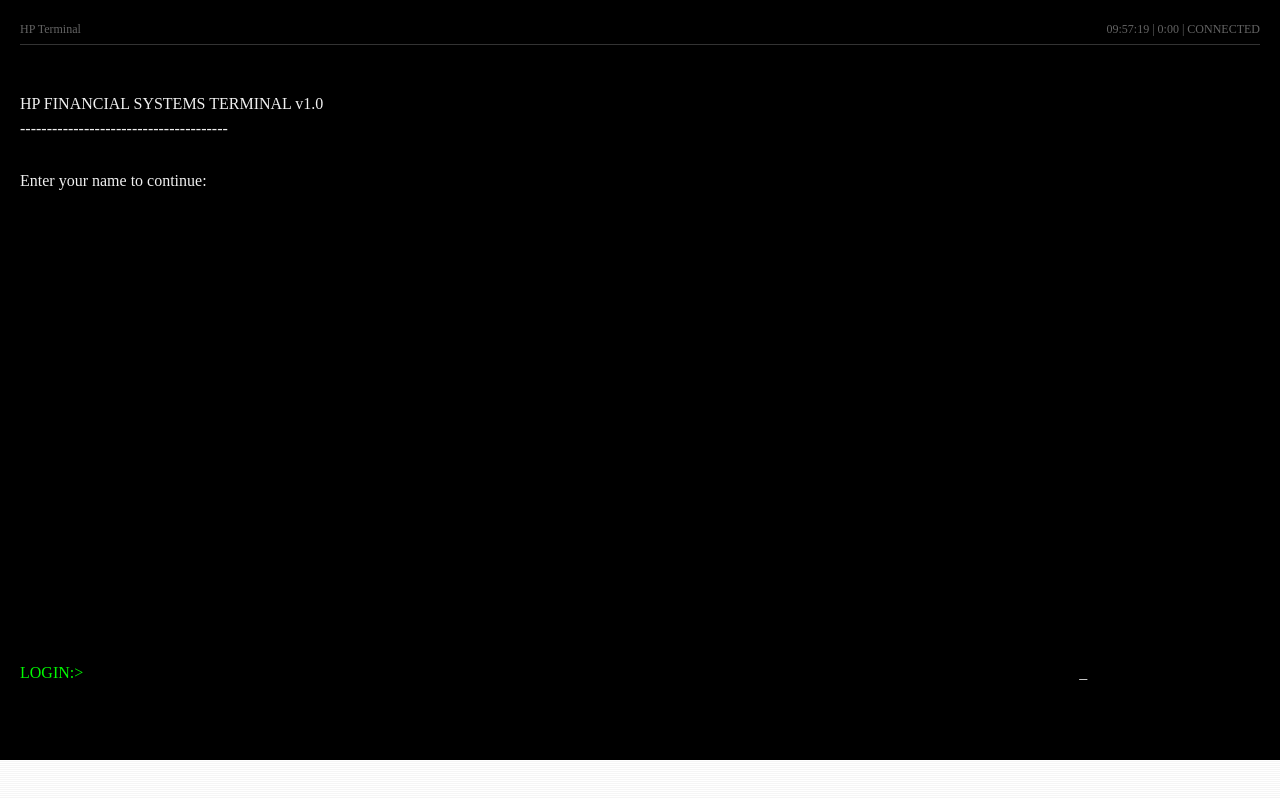
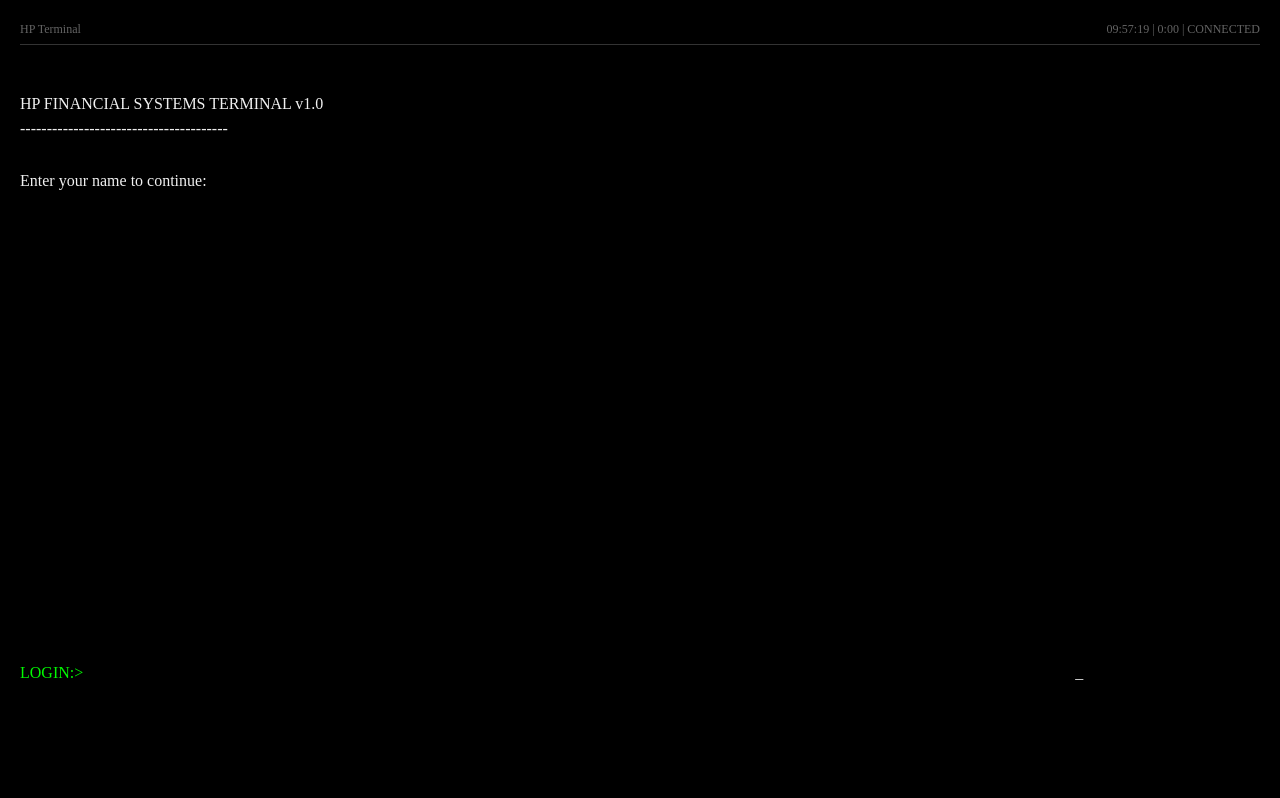
Before and after one commit to codewithroger/V-1.78, a React (Create React App) app: page / in a window 1280 px wide. Built offline with nearby package versions, Linux system fonts and the light colour scheme.

Commit message:
Update index.css

```diff
--- a/src/index.css
+++ b/src/index.css
@@ -1,13 +1,11 @@
-body {
+* {
   margin: 0;
-  font-family: -apple-system, BlinkMacSystemFont, 'Segoe UI', 'Roboto', 'Oxygen',
-    'Ubuntu', 'Cantarell', 'Fira Sans', 'Droid Sans', 'Helvetica Neue',
-    sans-serif;
-  -webkit-font-smoothing: antialiased;
-  -moz-osx-font-smoothing: grayscale;
+  padding: 0;
+  box-sizing: border-box;
 }
 
-code {
-  font-family: source-code-pro, Menlo, Monaco, Consolas, 'Courier New',
-    monospace;
+html, body, #root {
+  height: 100%;
+  background: #000;
+  overflow: hidden;
 }
```
